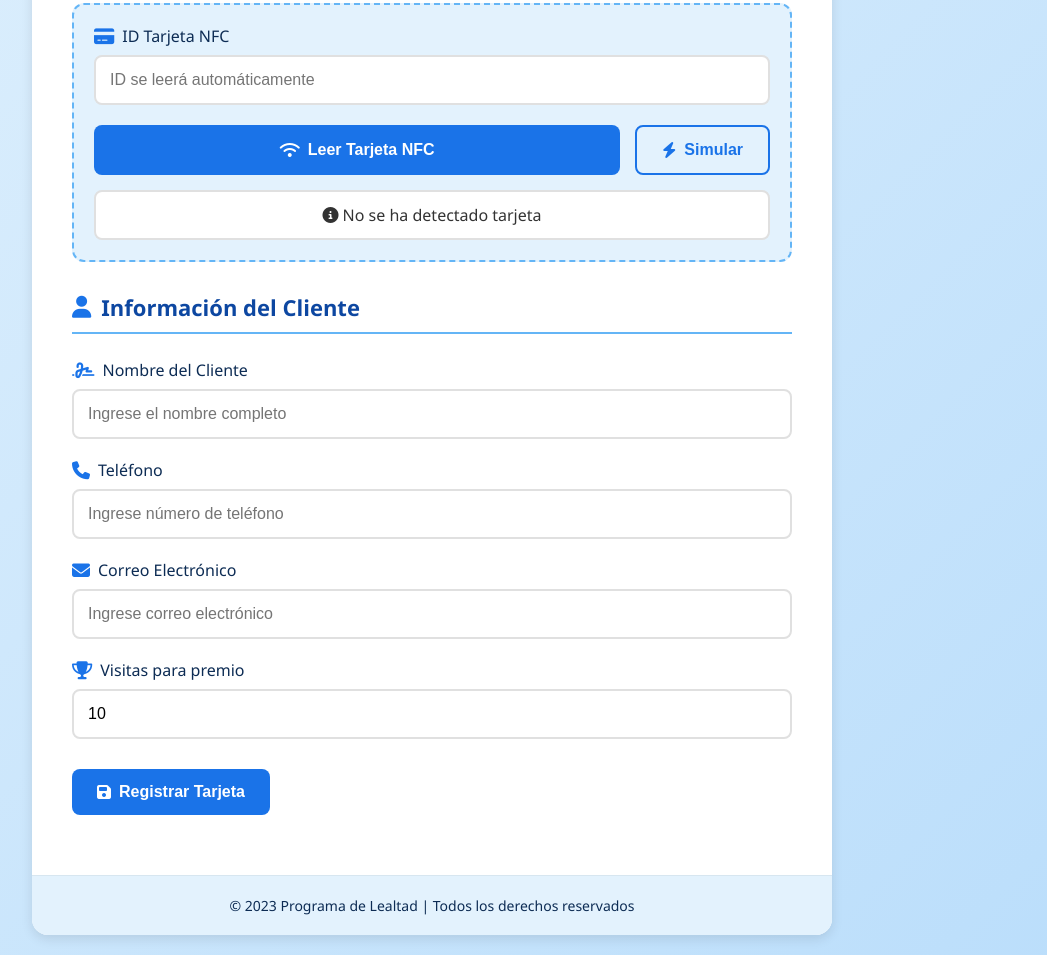
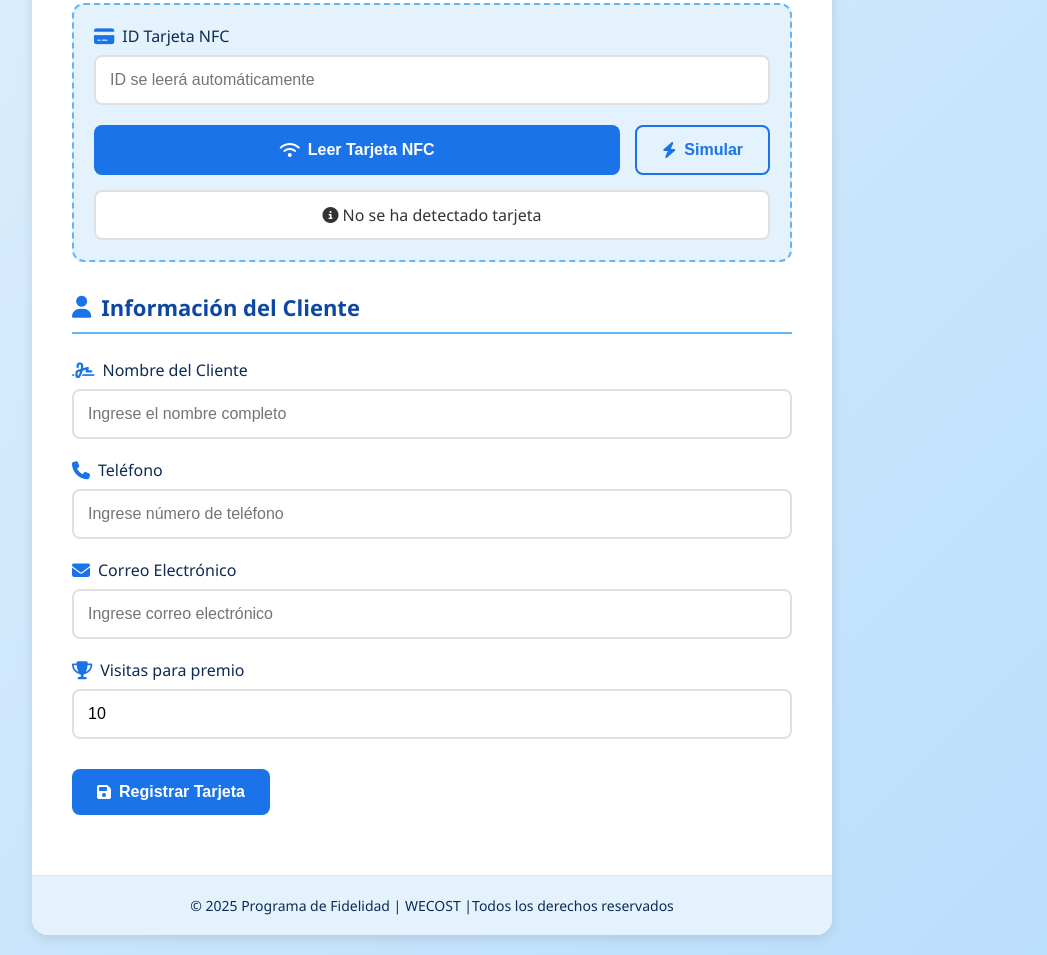
Before and after one commit to Wecost305/lealtad, a website: page index.html in a window 1280 px wide. Shown: the part 512-1467 px from the top of the page, without its empty margins (208-1255 px from the left). Drawn offline with Linux system fonts and the light colour scheme.

Commit message:
Update index.html

```diff
--- a/index.html
+++ b/index.html
@@ -512,7 +512,7 @@
         </main>
 
         <footer>
-            <p>© 2023 Programa de Lealtad | Todos los derechos reservados</p>
+            <p>© 2025 Programa de Fidelidad | WECOST |Todos los derechos reservados</p>
         </footer>
     </div>
 
```
